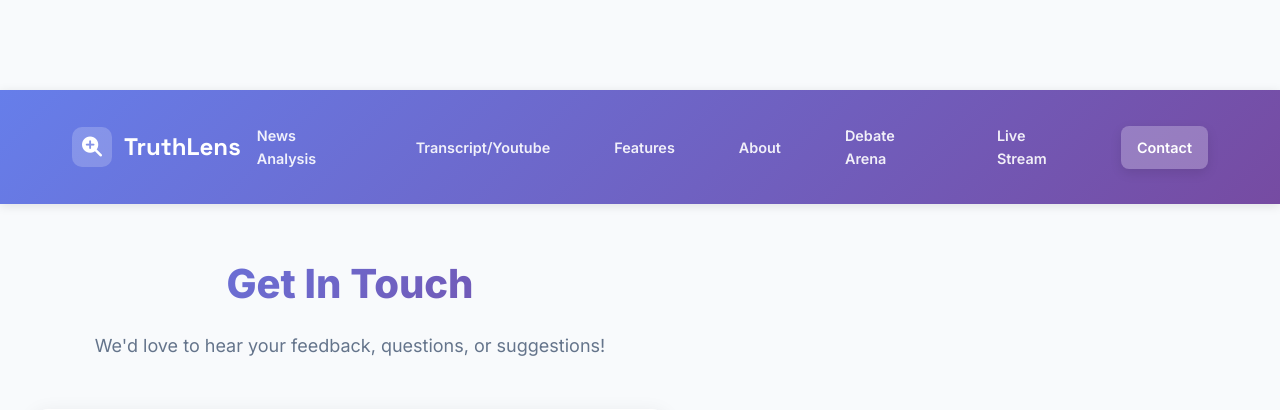
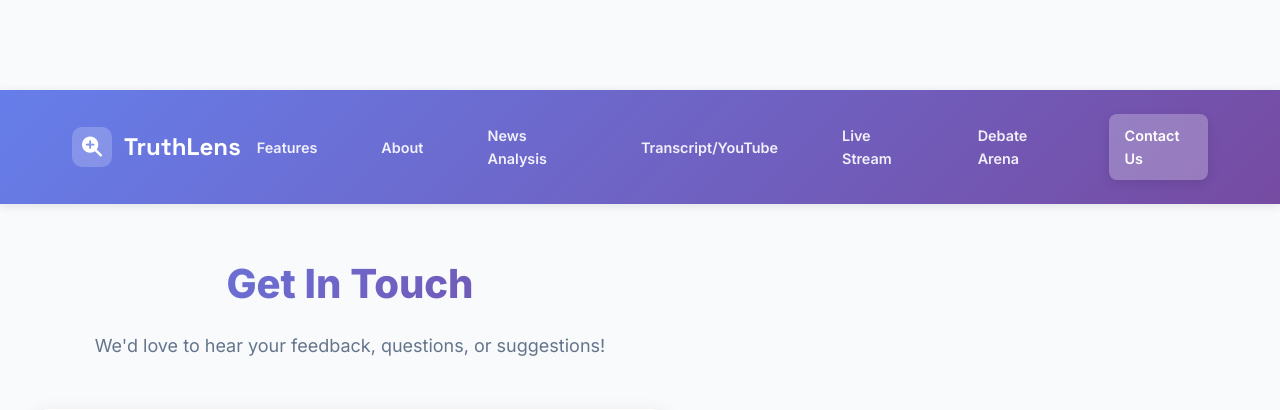
Before and after one commit to Hyperiongate/News, a Flask app: template templates/contact.html in a window 1280 px wide. Shown: the top 410 px of the page. Run offline with Flask 3, Linux system fonts and the light colour scheme; the template is opened without the code that fills it, so the values that code supplies are empty.

Commit message:
Update contact.html

```diff
--- a/templates/contact.html
+++ b/templates/contact.html
@@ -3,18 +3,17 @@
 <head>
     <!--
     TruthLens Contact Page
-    Version: 2.0.0 - UNIFIED NAVIGATION UPDATE
-    Date: October 24, 2025
+    Version: 3.0.0 - STANDARDIZED NAVIGATION
+    Date: October 26, 2025
 
-    CHANGES FROM 1.2.0:
-    - REMOVED: Pricing link from navigation
-    - ADDED: News Analysis link
-    - ADDED: Transcript/Youtube Analysis link
-    - NAVIGATION: News Analysis, Transcript/Youtube, Features, About, Debate Arena, Live Stream, Contact (active)
-    - PRESERVED: Email button functionality (DO NO HARM ✓)
+    CHANGES FROM 2.0.0:
+    - STANDARDIZED: Navigation order across all pages
+    - ORDER: Features, About, News Analysis, Transcript/YouTube, Live Stream, Debate Arena, Contact (active)
+    - REMOVED: "Upgrade to Pro" button
+    - PRESERVED: All email button functionality (DO NO HARM ✓)
 
     This file is complete and ready to deploy.
-    Last modified: October 24, 2025 - Unified navigation update
+    Last modified: October 26, 2025 - Standardized navigation v3.0.0
     -->
     <meta charset="UTF-8">
     <meta name="viewport" content="width=device-width, initial-scale=1.0">
@@ -31,13 +30,13 @@
                 <span class="logo-text">TruthLens</span>
             </a>
             <nav class="nav-links">
-                <a href="/" class="nav-link">News Analysis</a>
-                <a href="/transcript" class="nav-link">Transcript/Youtube</a>
                 <a href="/features" class="nav-link">Features</a>
                 <a href="/about" class="nav-link">About</a>
+                <a href="/" class="nav-link">News Analysis</a>
+                <a href="/transcript" class="nav-link">Transcript/YouTube</a>
+                <a href="/live-stream" class="nav-link">Live Stream</a>
                 <a href="/debate-arena" class="nav-link">Debate Arena</a>
-                <a href="/live-stream" class="nav-link">Live Stream</a>
-                <a href="/contact" class="nav-link active">Contact</a>
+                <a href="/contact" class="nav-link active">Contact Us</a>
             </nav>
         </div>
     </header>
```
